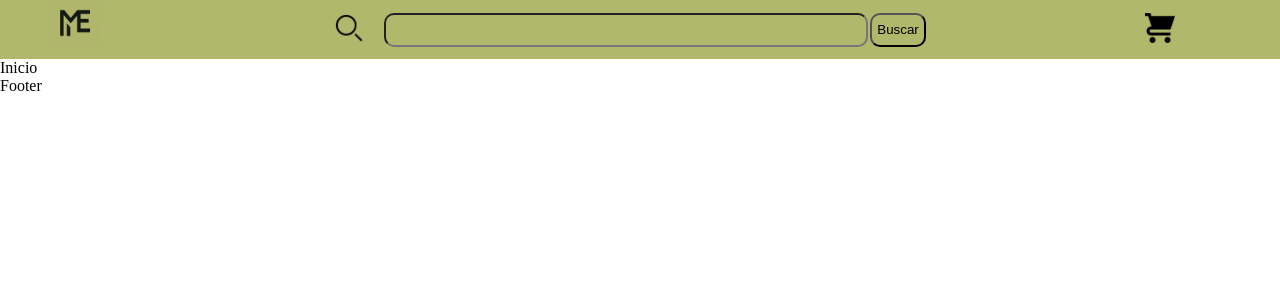
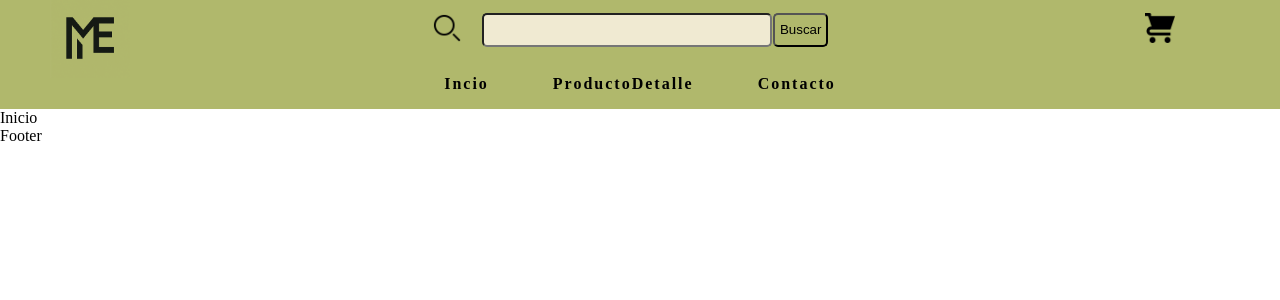
Before and after one commit to MatiCasiba/m-store, a React (Vite) app: page / in a window 1280 px wide. Shown: the top 300 px of the page. Built offline with nearby package versions, Linux system fonts and the light colour scheme.

Commit message:
Modificaciones en el Navbar.scss y Searchbar.scss

```diff
--- a/src/components/header/navbar/Navbar.scss
+++ b/src/components/header/navbar/Navbar.scss
@@ -1,6 +1,14 @@
 .nav-bar{
     background-color: #b0b86c;
     display: none;
+
+    // Mostrar siempre el navbar en pantallas grandes
+    @media screen and (min-width: 992px) {
+        display: block;
+        position: static;
+        width: 100%;
+        background-color: #b0b86c;
+    }
 
     &__nav-list{
         display: flex;
@@ -11,10 +19,10 @@
         background-color: #b0b86c;
 
         @media screen and (min-width: 992px) {
-            &{
-                flex-direction: row;
-                justify-content: center;
-            }
+            flex-direction: row;
+            justify-content: center;
+            align-items: center;
+            width: 100%;
         }
     }
 
@@ -34,6 +42,23 @@
             color: #ffffff;
         }
 
+        // Línea animada debajo del link en todos los tamaños
+        &::after{
+            content: "";
+            position: absolute;
+            left: 0;
+            bottom: 0;
+            width: 0;
+            height: 2px;
+            border-radius: 100%;
+            background-color: #000000;
+            transition: width 0.3s ease-in-out;
+        }
+
+        &:hover::after{
+            width: 100%;
+        }
+
         @media screen and (min-width: 992px) {
             &{
                 font-size: 1rem;
@@ -48,22 +73,6 @@
                 color: #000000;
                 font-size: .9rem;
             }
-            &::after{
-                content: "";
-                position: absolute;
-                left: 0;
-                bottom: 0;
-                width: 0;
-                height: 2px;
-                border-radius: 100%;
-                background-color: #000000;
-                transition: width 0.3s ease-in-out;
-            }
-
-            &:hover::after{
-                width: 100%;
-            }
-
         }
     }
 
--- a/src/components/header/searchbar/Searchbar.scss
+++ b/src/components/header/searchbar/Searchbar.scss
@@ -35,7 +35,7 @@
 
         @media screen and (min-width: 1200px) {
             &{
-                width: 50px;
+                width: 80px;
                 position: relative;
 
             }
@@ -69,6 +69,7 @@
         max-height: 30px;
         object-fit: contain;
         flex-shrink: 0;
+        background-color: #b0b86c;
 
         @media screen and (min-width: 576px) {
             &{
@@ -83,11 +84,11 @@
     }
 
     &__form-search{
-        background-color: #b0b86c;
+        background-color: #f0ead2;
         margin-left: 10px;
         padding-left: 10px;
-        border-radius: 10px;
-        width: 100px;
+        border-radius: 5px;
+        width: 80%;
 
         @media screen and (min-width: 576px) {
             &{
@@ -109,24 +110,22 @@
 
         @media screen and (min-width: 1200px) {
             & {
-                width: 50%;
+                width: 30%;
             }
         }
     }
 
     &__form-submit{
         background-color: #b0b86c;
-        margin-left: 2px;
-        border-radius: 10px;
+        margin-left: 1px;
+        border-radius: 5px;
         padding: 5px;
-        transition: background-color 0.3s ease-in-out, transform 0.2s ease-in-out;
+        transition: background-color 0.4s ease-in-out;
         cursor: pointer;
 
         @media screen and (min-width: 1200px) {
             &:hover {
                 background-color: #bccd25;
-                transform: scale(1.1); // hace que crezca un poco al pasar el mouse
-                box-shadow: 0px 4px 10px rgba(0, 0, 0, 0.3); // agrega un efecto de sombra sutil
             }
         }
     }
```
